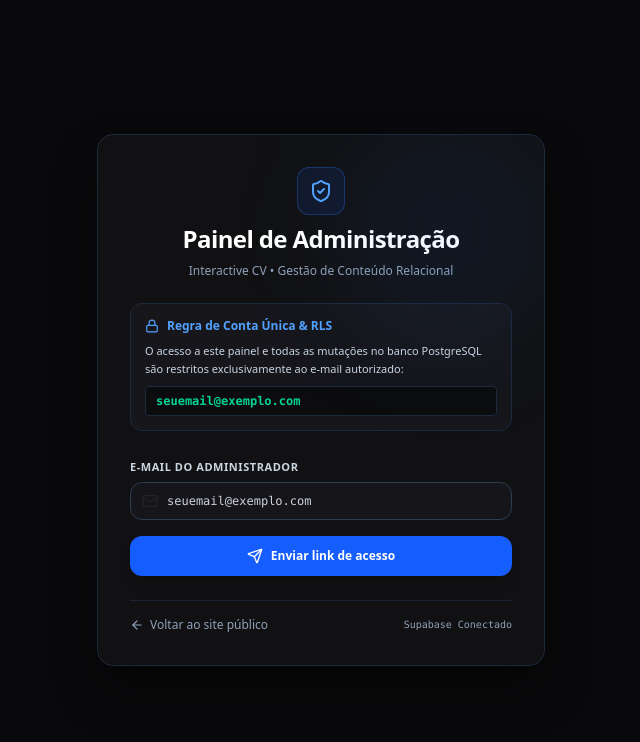
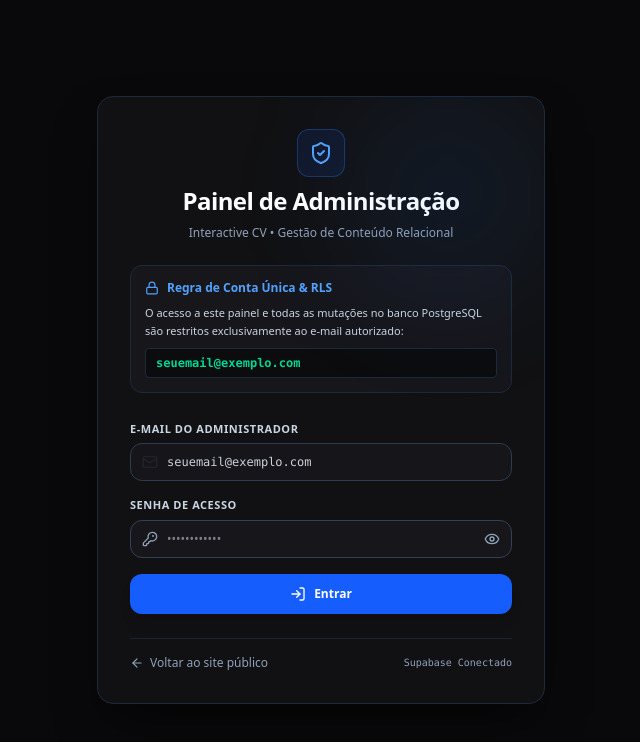
Before and after one commit to dan579/Meu-portfolio, a React (Vite) app: page /admin/login in a window 1280 px wide. Shown: the top 742 px of the page, without its empty margins (319-959 px from the left). Built offline with nearby package versions, Linux system fonts and the light colour scheme; no server answers; the database is empty.

Commit message:
feat(auth): switch to email/password authentication
Replace Magic Link authentication with email and password flow for admin access to improve login consistency and user experience.

```diff
--- a/src/admin/AdminAuthContext.tsx
+++ b/src/admin/AdminAuthContext.tsx
@@ -1,6 +1,6 @@
 import React, { createContext, useContext, useState, useEffect } from 'react';
 import { User, Session } from '@supabase/supabase-js';
-import { ADMIN_EMAIL, isAuthorizedAdmin, isSupabaseConfigured, signInWithMagicLink, signOut, supabase } from '../lib/supabase.ts';
+import { ADMIN_EMAIL, isAuthorizedAdmin, isSupabaseConfigured, signInWithPassword, signOut, supabase } from '../lib/supabase.ts';
 
 interface AdminAuthContextType {
   user: User | null;
@@ -9,7 +9,7 @@ interface AdminAuthContextType {
   isAuthorized: boolean;
   adminEmail: string;
   isConfigured: boolean;
-  loginWithMagicLink: (email: string) => Promise<{ error: Error | null }>;
+  loginWithPassword: (email: string, password: string) => Promise<{ data: any; error: any }>;
   logout: () => Promise<void>;
 }
 
@@ -70,8 +70,13 @@ export const AdminAuthProvider: React.FC<{ children: React.ReactNode }> = ({ chi
     };
   }, []);
 
-  const loginWithMagicLink = async (email: string) => {
-    return await signInWithMagicLink(email);
+  const loginWithPassword = async (email: string, password: string) => {
+    const result = await signInWithPassword(email, password);
+    if (result.data?.session) {
+      setSession(result.data.session);
+      setUser(result.data.session.user);
+    }
+    return result;
   };
 
   const logout = async () => {
@@ -91,7 +96,7 @@ export const AdminAuthProvider: React.FC<{ children: React.ReactNode }> = ({ chi
         isAuthorized,
         adminEmail: ADMIN_EMAIL,
         isConfigured: isSupabaseConfigured,
-        loginWithMagicLink,
+        loginWithPassword,
         logout,
       }}
     >
--- a/src/lib/supabase.ts
+++ b/src/lib/supabase.ts
@@ -41,28 +41,23 @@ export function isAuthorizedAdmin(user: User | null | undefined): boolean {
 }
 
 /**
- * Initiates Supabase Magic Link authentication flow via Email OTP.
+ * Initiates Supabase Email and Password authentication.
  */
-export async function signInWithMagicLink(email: string): Promise<{ error: Error | null }> {
+export async function signInWithPassword(email: string, password: string) {
   if (!isSupabaseConfigured) {
     return {
+      data: { user: null, session: null },
       error: new Error(
-        'Supabase credentials (VITE_SUPABASE_URL and VITE_SUPABASE_ANON_KEY) are not configured. Configure them in .env to enable Magic Link login.'
+        'Supabase credentials (VITE_SUPABASE_URL and VITE_SUPABASE_ANON_KEY) are not configured.'
       ),
     };
   }
 
   try {
-    const { error } = await supabase.auth.signInWithOtp({
-      email,
-      options: {
-        emailRedirectTo: `${window.location.origin}/admin`,
-      },
-    });
-
-    return { error: error || null };
+    const { data, error } = await supabase.auth.signInWithPassword({ email, password });
+    return { data, error };
   } catch (err: any) {
-    return { error: err };
+    return { data: { user: null, session: null }, error: err };
   }
 }
 
--- a/src/pages/admin/AdminLoginPage.tsx
+++ b/src/pages/admin/AdminLoginPage.tsx
@@ -7,17 +7,20 @@ import {
   ArrowLeft,
   AlertCircle,
   Mail,
-  Send,
-  CheckCircle2
+  KeyRound,
+  LogIn,
+  Eye,
+  EyeOff
 } from 'lucide-react';
 
 export const AdminLoginPage: React.FC = () => {
-  const { user, isAuthorized, adminEmail, isConfigured, loginWithMagicLink } = useAdminAuth();
+  const { user, isAuthorized, adminEmail, isConfigured, loginWithPassword } = useAdminAuth();
   const navigate = useNavigate();
   const location = useLocation();
+  const [password, setPassword] = useState('');
+  const [showPassword, setShowPassword] = useState(false);
   const [loading, setLoading] = useState(false);
   const [errorMsg, setErrorMsg] = useState<string | null>(null);
-  const [successMsg, setSuccessMsg] = useState<string | null>(null);
 
   // If already authenticated and authorized, redirect to /admin
   useEffect(() => {
@@ -27,19 +30,34 @@ export const AdminLoginPage: React.FC = () => {
     }
   }, [user, isAuthorized, navigate, location]);
 
-  const handleMagicLinkLogin = async (e: React.FormEvent) => {
+  const handlePasswordLogin = async (e: React.FormEvent) => {
     e.preventDefault();
+    if (!password) {
+      setErrorMsg('Por favor, digite a sua senha de administrador.');
+      return;
+    }
+
     setLoading(true);
     setErrorMsg(null);
-    setSuccessMsg(null);
 
-    const { error } = await loginWithMagicLink(adminEmail);
+    const { data, error } = await loginWithPassword(adminEmail, password);
+
     if (error) {
-      setErrorMsg(error.message || 'Falha ao enviar link de acesso.');
+      if (error.message?.includes('Invalid login credentials') || error.message?.includes('invalid_grant')) {
+        setErrorMsg('Senha incorreta ou usuário não encontrado. Verifique as credenciais.');
+      } else {
+        setErrorMsg(error.message || 'Falha ao autenticar com e-mail e senha.');
+      }
+      setLoading(false);
+      return;
+    }
+
+    if (data?.session) {
+      const origin = (location.state as any)?.from?.pathname || '/admin';
+      navigate(origin, { replace: true });
     } else {
-      setSuccessMsg('Link enviado! Verifique seu e-mail.');
+      setLoading(false);
     }
-    setLoading(false);
   };
 
   return (
@@ -82,20 +100,8 @@ export const AdminLoginPage: React.FC = () => {
           </div>
         )}
 
-        {successMsg && (
-          <div className="bg-emerald-500/10 border border-emerald-500/30 rounded-xl p-3.5 text-xs text-emerald-300 flex items-start gap-2.5">
-            <CheckCircle2 className="w-4 h-4 shrink-0 mt-0.5 text-emerald-400" />
-            <div>
-              <p className="font-bold text-white">{successMsg}</p>
-              <p className="text-[11px] text-emerald-300/80 mt-0.5">
-                Enviamos um link mágico de login direto para <span className="font-mono text-emerald-200">{adminEmail}</span>.
-              </p>
-            </div>
-          </div>
-        )}
-
-        {/* Magic Link Form */}
-        <form onSubmit={handleMagicLinkLogin} className="space-y-4 pt-1">
+        {/* Password Login Form */}
+        <form onSubmit={handlePasswordLogin} className="space-y-4 pt-1">
           <div className="space-y-1.5">
             <label className="text-[11px] font-bold text-slate-300 uppercase tracking-wider block">
               E-mail do Administrador
@@ -113,18 +119,45 @@ export const AdminLoginPage: React.FC = () => {
             </div>
           </div>
 
+          <div className="space-y-1.5">
+            <label className="text-[11px] font-bold text-slate-300 uppercase tracking-wider block">
+              Senha de Acesso
+            </label>
+            <div className="relative">
+              <div className="absolute inset-y-0 left-0 pl-3 flex items-center pointer-events-none text-slate-400">
+                <KeyRound className="w-4 h-4" />
+              </div>
+              <input
+                type={showPassword ? 'text' : 'password'}
+                value={password}
+                onChange={(e) => setPassword(e.target.value)}
+                placeholder="••••••••••••"
+                required
+                className="w-full pl-9 pr-10 py-2.5 bg-[#16161B] border border-slate-700 focus:border-blue-500 rounded-xl text-xs text-slate-200 focus:outline-none transition-colors"
+              />
+              <button
+                type="button"
+                onClick={() => setShowPassword(!showPassword)}
+                className="absolute inset-y-0 right-0 pr-3 flex items-center text-slate-400 hover:text-slate-200 transition-colors"
+                tabIndex={-1}
+              >
+                {showPassword ? <EyeOff className="w-4 h-4" /> : <Eye className="w-4 h-4" />}
+              </button>
+            </div>
+          </div>
+
           <button
             type="submit"
             disabled={loading}
-            id="send-magic-link-btn"
-            className="w-full flex items-center justify-center gap-2 px-4 py-3 rounded-xl bg-blue-600 hover:bg-blue-500 text-white font-bold text-xs transition-all shadow-lg hover:shadow-blue-500/20 cursor-pointer disabled:opacity-50"
+            id="login-submit-btn"
+            className="w-full flex items-center justify-center gap-2 px-4 py-3 rounded-xl bg-blue-600 hover:bg-blue-500 text-white font-bold text-xs transition-all shadow-lg hover:shadow-blue-500/20 cursor-pointer disabled:opacity-50 mt-2"
           >
             {loading ? (
               <div className="w-4 h-4 border-2 border-white border-t-transparent rounded-full animate-spin" />
             ) : (
-              <Send className="w-4 h-4" />
+              <LogIn className="w-4 h-4" />
             )}
-            <span>{loading ? 'Enviando link...' : 'Enviar link de acesso'}</span>
+            <span>{loading ? 'Autenticando...' : 'Entrar'}</span>
           </button>
         </form>
 
```
